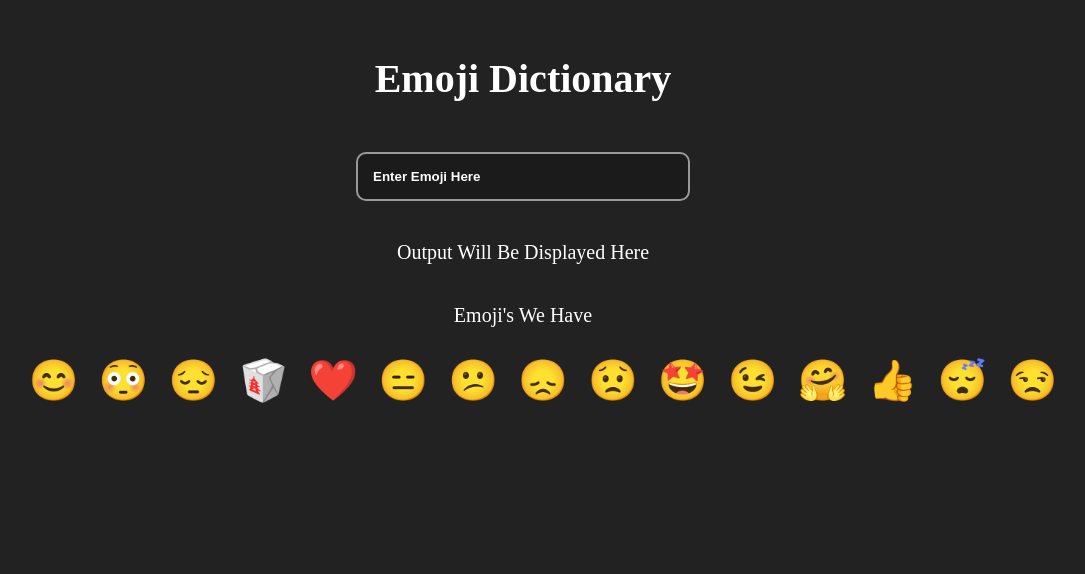
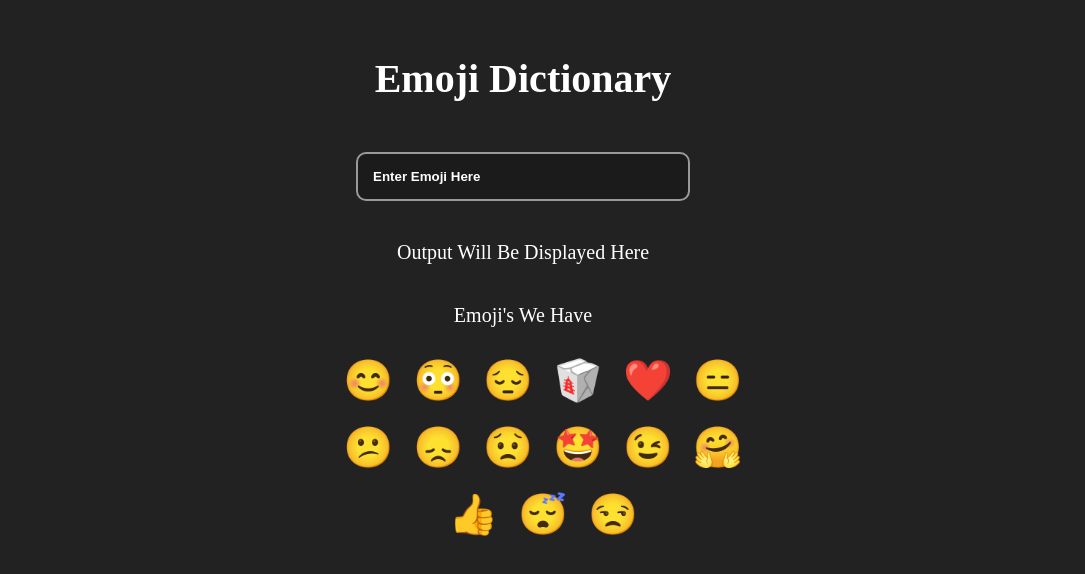
Before and after one commit to bilal-23/mark8-EmojiDictionary, a React (Create React App) app: page / in a window 1280 px wide. Shown: the top 574 px of the page, without its empty margins (117-1202 px from the left). Built offline with nearby package versions, Linux system fonts and the light colour scheme.

Commit message:
Style : emoji Container

```diff
--- a/src/styles.css
+++ b/src/styles.css
@@ -60,6 +60,7 @@ ul {
   align-items: center;
   list-style: none;
   gap: 2rem;
+  width: 40rem;
 }
 ul li {
   font-size: 4rem;
```
